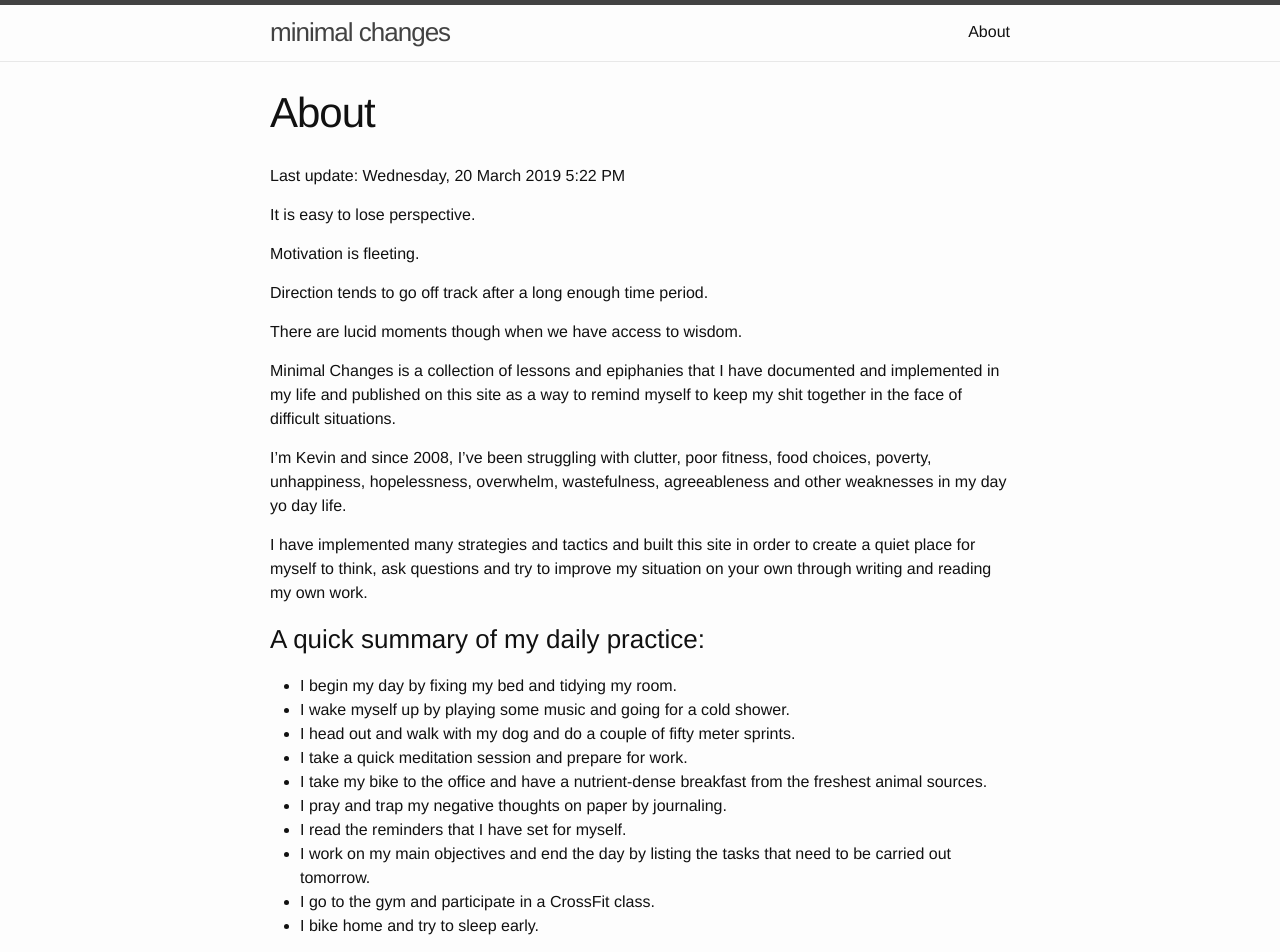
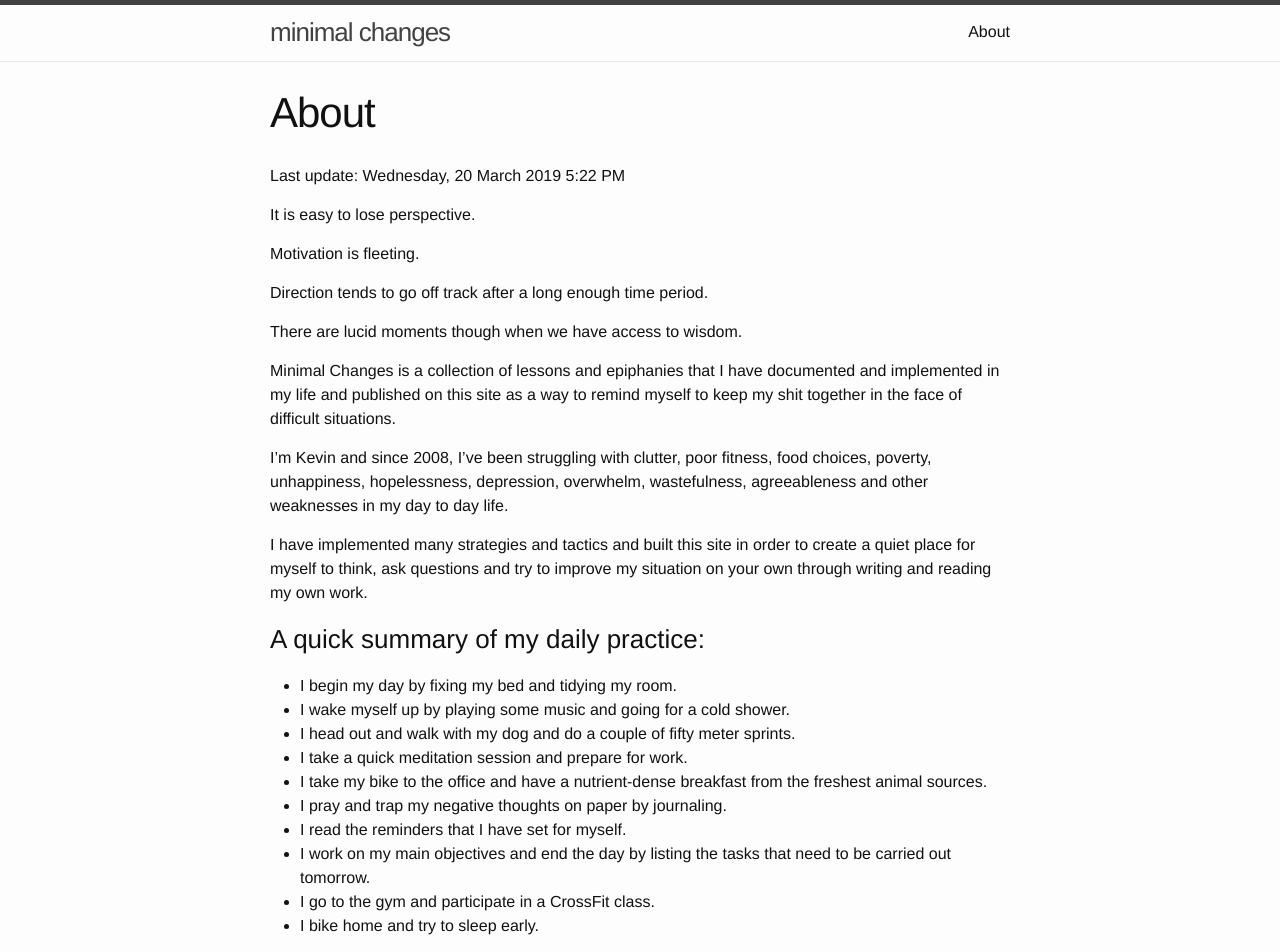
Before and after one commit to kevinolega/minimalchanges, a Jekyll site: the page built from about.md, in a window 1280 px wide. Shown: the top 952 px of the page. Built offline with Jekyll 4.4.1, drawn with Linux system fonts in a browser that asks for light colours.

Commit message:
correction

```diff
--- a/about.md
+++ b/about.md
@@ -17,7 +17,7 @@ There are lucid moments though when we have access to wisdom.
 
 Minimal Changes is a collection of lessons and epiphanies that I have documented and implemented in my life and published on this site as a way to remind myself to keep my shit together in the face of difficult situations.
 
-I'm Kevin and since 2008, I've been struggling with clutter, poor fitness, food choices, poverty, unhappiness, hopelessness, overwhelm, wastefulness, agreeableness and other weaknesses in my day yo day life.
+I'm Kevin and since 2008, I've been struggling with clutter, poor fitness, food choices, poverty, unhappiness, hopelessness, depression, overwhelm, wastefulness, agreeableness and other weaknesses in my day to day life.
 
 I have implemented many strategies and tactics and built this site in order to create a quiet place for myself to think, ask questions and try to improve my situation on your own through writing and reading my own work.
 
```
Also changed, not shown: 1 other file.
